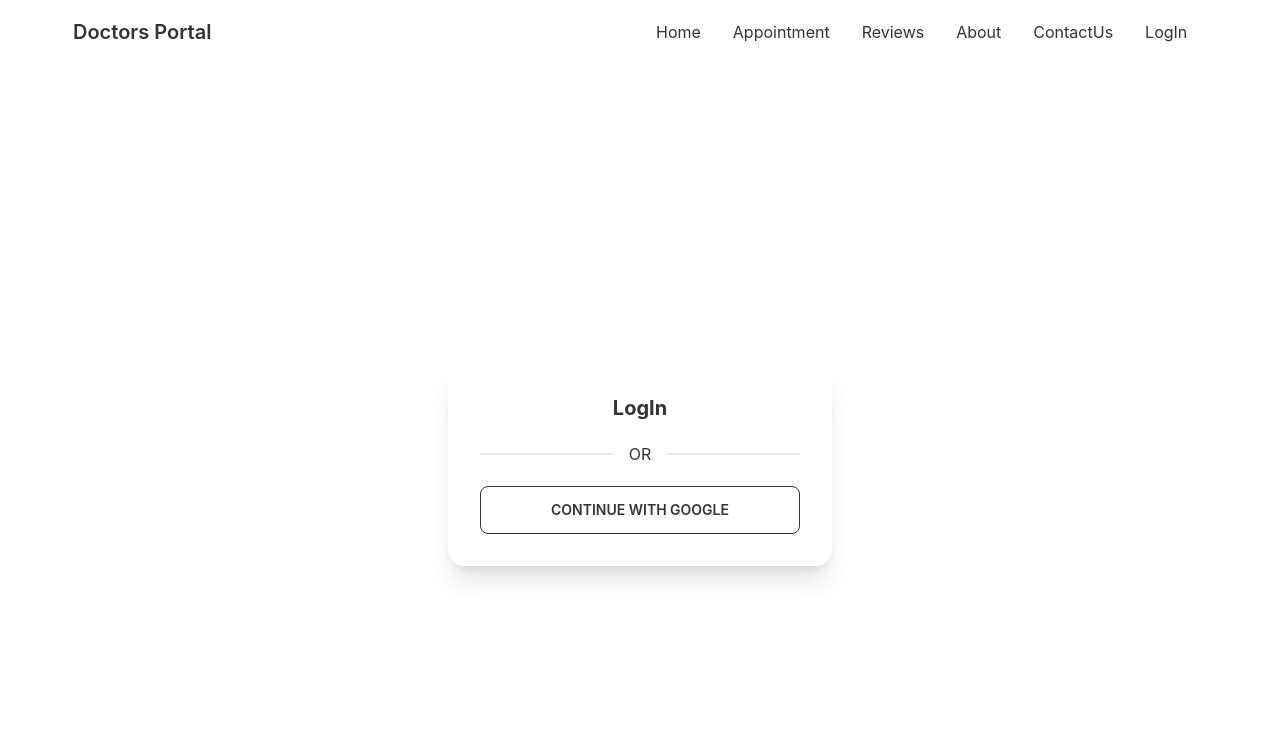
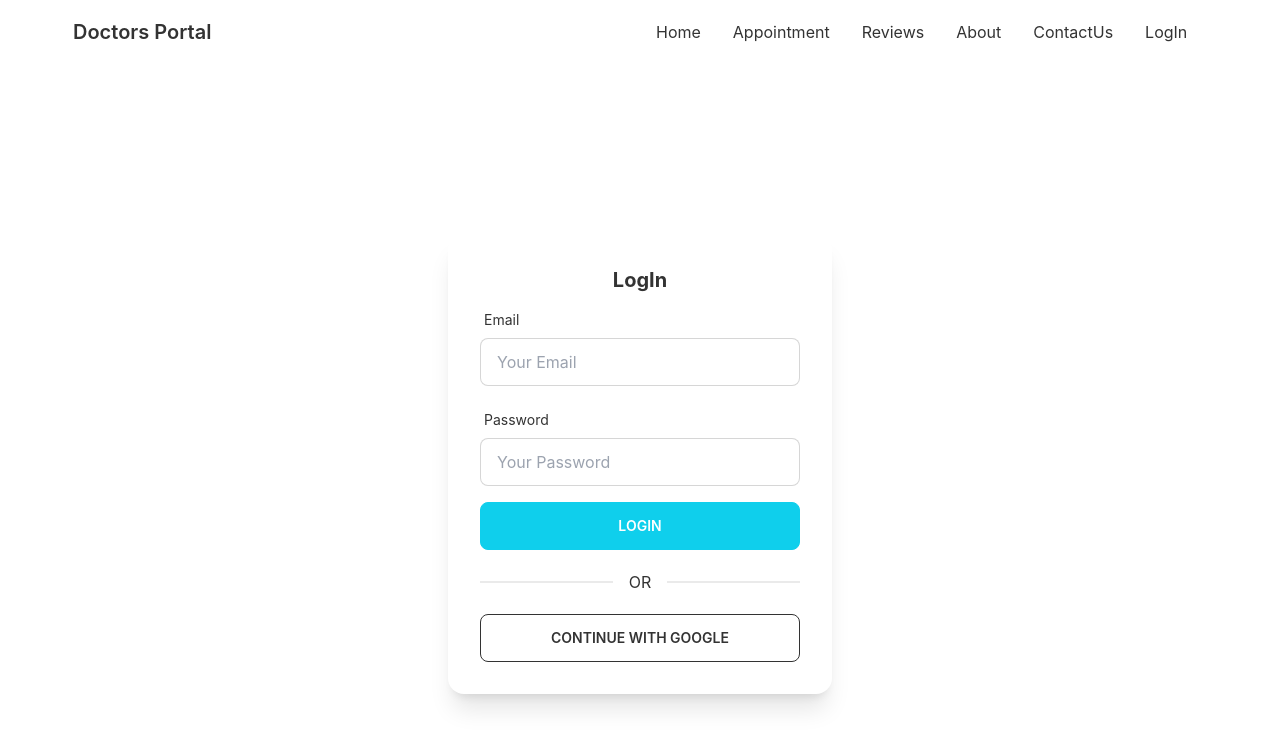
Before and after one commit to ahmed-nasir/Doctors-portal-client, a React (Create React App) app: page /login in a window 1280 px wide. Shown: the top 748 px of the page. Built offline with nearby package versions, Linux system fonts and the light colour scheme; no server answers.

Commit message:
login with email password

```diff
--- a/package.json
+++ b/package.json
@@ -13,6 +13,7 @@
     "react-day-picker": "^8.0.4",
     "react-dom": "^18.1.0",
     "react-firebase-hooks": "^5.0.3",
+    "react-hook-form": "^7.31.1",
     "react-router-dom": "^6.3.0",
     "react-scripts": "5.0.1",
     "web-vitals": "^2.1.4"
--- a/src/Pages/Login/Login.js
+++ b/src/Pages/Login/Login.js
@@ -1,25 +1,87 @@
 import React from 'react';
 import { useSignInWithGoogle } from 'react-firebase-hooks/auth';
 import auth from '../../firebase.init';
+import { useForm } from "react-hook-form";
 
 const Login = () => {
     const [signInWithGoogle, user, loading, error] = useSignInWithGoogle(auth);
+    const { register, formState: { errors }, handleSubmit } = useForm();
 
-    if(user){
+    if (user) {
         console.log(user);
+    }
+
+    const onSubmit = data => {
+        console.log(data);
     }
     return (
         <div className='flex justify-center items-center h-screen'>
             <div className="card w-96 bg-base-100 shadow-xl">
                 <div className="card-body">
                     <h2 className="text-center text-xl font-bold">LogIn</h2>
+                    <form onSubmit={handleSubmit(onSubmit)}>
 
+                        <div class="form-control w-full max-w-xs">
+                            <label class="label">
+                                <span class="label-text">Email</span>
+                            </label>
+                            <input
+                                type="email" placeholder="Your Email"
+                                class="input input-bordered w-full max-w-xs"
+                                {...register("email", {
+                                    required: {
+                                        value: true,
+                                        message: 'Email is Required'
+                                    },
+                                    pattern: {
+                                        value: /^[a-zA-Z0-9.!#$%&’*+/=?^_`{|}~-]+@[a-zA-Z0-9-]+(?:\.[a-zA-Z0-9-]+)*$/,
+                                        message: 'Provide a valid email' // JS only: <p>error message</p> TS only support string
+                                    }
+                                })}
+                            />
+                            <label class="label">
+                                {errors.email?.type === 'required' && <span class="label-text-alt text-red-500">{errors.email.message}</span>}
+                                {errors.email?.type === 'pattern' && <span class="label-text-alt text-red-500">{errors.email.message}</span>}
+
+
+                            </label>
+                        </div>
+                        <div class="form-control w-full max-w-xs">
+                            <label class="label">
+                                <span class="label-text">Password</span>
+                            </label>
+                            <input
+                                type="password" placeholder="Your Password"
+                                class="input input-bordered w-full max-w-xs"
+                                {...register("password", {
+                                    required: {
+                                        value: true,
+                                        message: 'Password is Required'
+                                    },
+                                    minLength: {
+                                        value: 6,
+                                        message: 'Must be 6 characters or longer' // JS only: <p>error message</p> TS only support string
+                                    }
+                                })}
+                            />
+                            <label class="label">
+                                {errors.password?.type === 'required' && <span class="label-text-alt text-red-500">{errors.password.message}</span>}
+                                {errors.password?.type === 'minLength' && <span class="label-text-alt text-red-500">{errors.password.message}</span>}
+
+
+                            </label>
+                        </div>
+
+
+
+                        <input className='btn btn-primary w-full max-w-xs text-white' type="submit" value='Login' />
+                    </form>
 
                     <div className='divider'>OR</div>
                     <div
-                    onClick={() => signInWithGoogle()}
-                     className='btn  btn-outline'
-                     >Continue With Google</div>
+                        onClick={() => signInWithGoogle()}
+                        className='btn  btn-outline'
+                    >Continue With Google</div>
 
                 </div>
             </div>
```
Also changed, not shown: 1 other file (tests, documents, lock files or other folders).
